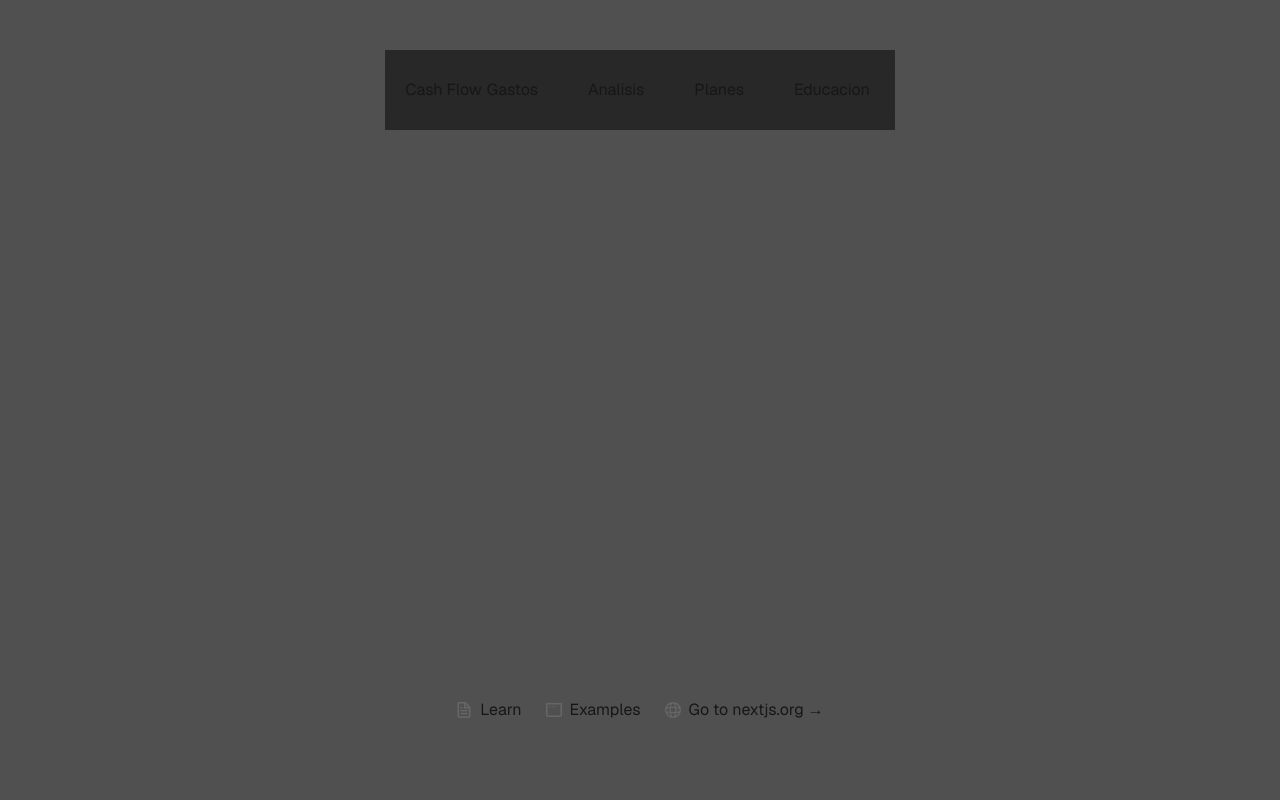
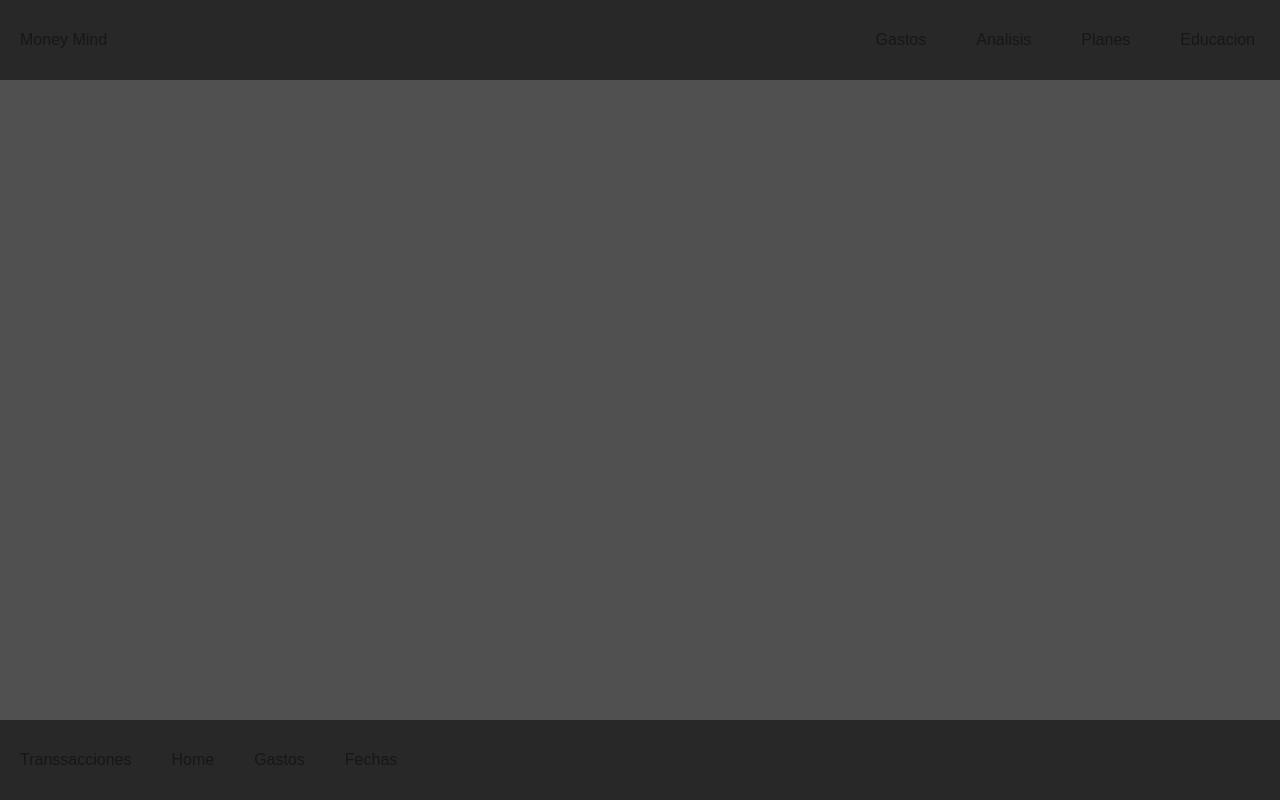
Before and after one commit to Lau-szutner/Money-Mind, a Next.js app in the folder frontend/: page / in a window 1280 px wide. Built offline with nearby package versions, Linux system fonts and the light colour scheme.

Commit message:
agrego footer

```diff
--- /dev/null
+++ b/frontend/src/app/components/Footer.jsx
@@ -0,0 +1,16 @@
+import React from 'react';
+
+function Footer() {
+  return (
+    <div className="h-20 glass w-full flex justify-between items-center p-5 flex-col lg:flex-row  fixed bottom-0">
+      <ul className="flex  gap-10 ">
+        <li>Transsacciones</li>
+        <li>Home</li>
+        <li>Gastos</li>
+        <li>Fechas</li>
+      </ul>
+    </div>
+  );
+}
+
+export default Footer;
--- a/frontend/src/app/components/Navbar.jsx
+++ b/frontend/src/app/components/Navbar.jsx
@@ -4,7 +4,7 @@ import React from 'react';
 export const Navbar = () => {
   return (
     <div className="h-20 glass flex justify-between items-center p-5 flex-col lg:flex-row">
-      <h1>Cash Flow</h1>
+      <h1>Money Mind</h1>
 
       <ul className="flex flex-col lg:flex-row gap-10">
         {/* Cada elemento se vuelve invisible en pantallas pequeñas */}
--- a/frontend/src/app/page.js
+++ b/frontend/src/app/page.js
@@ -1,58 +1,12 @@
 import Image from 'next/image';
 import { Navbar } from './components/Navbar';
+import Footer from './components/Footer';
 
 export default function Home() {
   return (
-    <div className="grid grid-rows-[20px_1fr_20px] items-center justify-items-center min-h-screen p-8 pb-20 gap-16 sm:p-20 font-[family-name:var(--font-geist-sans)]">
+    <div>
       <Navbar></Navbar>
-      <main className="flex flex-col gap-8 row-start-2 items-center sm:items-start"></main>
-      <footer className="row-start-3 flex gap-6 flex-wrap items-center justify-center">
-        <a
-          className="flex items-center gap-2 hover:underline hover:underline-offset-4"
-          href="https://nextjs.org/learn?utm_source=create-next-app&utm_medium=appdir-template-tw&utm_campaign=create-next-app"
-          target="_blank"
-          rel="noopener noreferrer"
-        >
-          <Image
-            aria-hidden
-            src="/file.svg"
-            alt="File icon"
-            width={16}
-            height={16}
-          />
-          Learn
-        </a>
-        <a
-          className="flex items-center gap-2 hover:underline hover:underline-offset-4"
-          href="https://vercel.com/templates?framework=next.js&utm_source=create-next-app&utm_medium=appdir-template-tw&utm_campaign=create-next-app"
-          target="_blank"
-          rel="noopener noreferrer"
-        >
-          <Image
-            aria-hidden
-            src="/window.svg"
-            alt="Window icon"
-            width={16}
-            height={16}
-          />
-          Examples
-        </a>
-        <a
-          className="flex items-center gap-2 hover:underline hover:underline-offset-4"
-          href="https://nextjs.org?utm_source=create-next-app&utm_medium=appdir-template-tw&utm_campaign=create-next-app"
-          target="_blank"
-          rel="noopener noreferrer"
-        >
-          <Image
-            aria-hidden
-            src="/globe.svg"
-            alt="Globe icon"
-            width={16}
-            height={16}
-          />
-          Go to nextjs.org →
-        </a>
-      </footer>
+      <Footer></Footer>
     </div>
   );
 }
```
